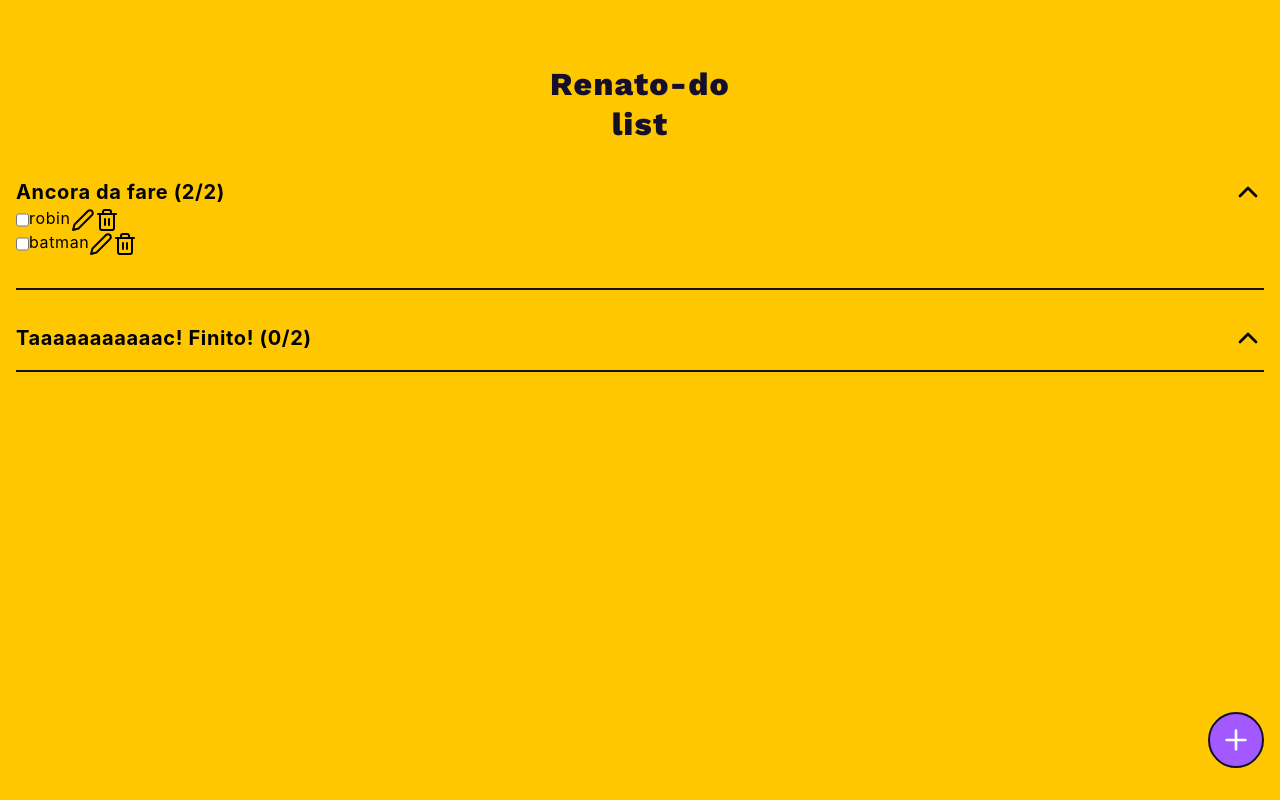
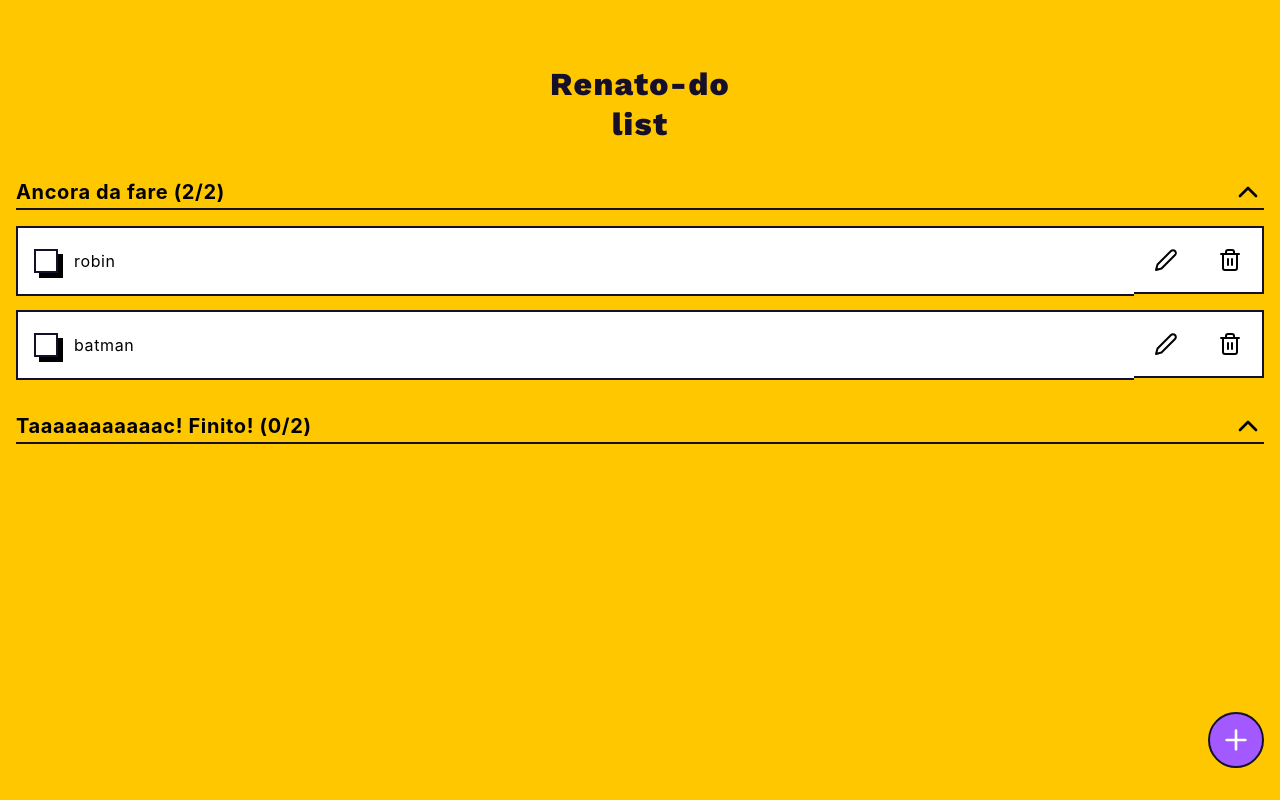
Before and after one commit to MarcoMaz/renato-do-list, a React (Create React App) app: page /main in a window 1280 px wide. Built offline with nearby package versions, Linux system fonts and the light colour scheme.

Commit message:
feat( task ): implement the styling

```diff
--- a/src/components/Task.tsx
+++ b/src/components/Task.tsx
@@ -63,17 +63,24 @@ const Task: FunctionComponent<TaskProps> = ({
   };
 
   return (
-    <li>
+    <li className="Task">
       <Checkbox
         label={label}
         value={id}
         isChecked={isCompleted}
         onChange={handleCompleteTask}
       />
-      <Link to="add-edit">
-        <Button editSign type="button" onClick={handleModifyTask} />
-      </Link>
-      <Button trashSign type="button" onClick={handleRemoveDialog} />
+      <div className="Task__buttons">
+        <Link to="add-edit" className="Task__edit">
+          <Button editSign type="button" onClick={handleModifyTask} />
+        </Link>
+        <Button
+          className="Task__trash"
+          trashSign
+          type="button"
+          onClick={handleRemoveDialog}
+        />
+      </div>
     </li>
   );
 };
--- a/src/components/core/Button.tsx
+++ b/src/components/core/Button.tsx
@@ -13,6 +13,7 @@ import {
 type AllowedButtonType = 'button' | 'submit' | 'reset';
 
 interface ButtonProps {
+  className?: string;
   label?: string;
   type: AllowedButtonType;
   isDisabled?: boolean;
@@ -25,6 +26,7 @@ interface ButtonProps {
 }
 
 const Button: FunctionComponent<ButtonProps> = ({
+  className,
   label,
   type = 'button',
   isDisabled,
@@ -36,7 +38,12 @@ const Button: FunctionComponent<ButtonProps> = ({
   onClick,
 }) => {
   return (
-    <button type={type} disabled={isDisabled} onClick={onClick}>
+    <button
+      className={className}
+      type={type}
+      disabled={isDisabled}
+      onClick={onClick}
+    >
       {arrowLeft && <FiChevronLeft data-testid="fi-chevron-left" />}
       {plusSign && <FiPlus />}
       {editSign && <FiEdit2 />}
--- a/src/components/core/Checkbox.tsx
+++ b/src/components/core/Checkbox.tsx
@@ -14,7 +14,7 @@ const Checkbox: FunctionComponent<CheckboxProps> = ({
   onChange,
 }) => {
   return (
-    <>
+    <div className="Task__checkbox">
       <input
         id={`checkbox-0${value}`}
         value={value}
@@ -23,7 +23,7 @@ const Checkbox: FunctionComponent<CheckboxProps> = ({
         type="checkbox"
       />
       <label htmlFor={`checkbox-0${value}`}>{label}</label>
-    </>
+    </div>
   );
 };
 
--- a/src/styles/basics.scss
+++ b/src/styles/basics.scss
@@ -112,14 +112,7 @@ figure {
   }
 
   &__tasksTodo {
-    border-bottom: 2px solid $ebony;
     margin-bottom: 2rem;
-    padding-bottom: 1rem;
-  }
-
-  &__tasksDone {
-    border-bottom: 2px solid $ebony;
-    padding-bottom: 1rem;
   }
 
   &__addButton {
@@ -147,6 +140,7 @@ figure {
 
 .TasksTodo__headlineWrapper {
   align-items: center;
+  border-bottom: 2px solid $ebony;
   display: flex;
   justify-content: space-between;
 
@@ -157,6 +151,7 @@ figure {
 
 .TasksDone__headlineWrapper {
   align-items: center;
+  border-bottom: 2px solid $ebony;
   display: flex;
   justify-content: space-between;
 
@@ -165,10 +160,77 @@ figure {
   }
 }
 
-.TasksTodo__tasksWrapper {
-  margin-bottom: 1rem;
+.Task {
+  justify-content: space-between;
+  margin: 1rem 0;
+
+  &:last-child {
+    margin-bottom: 0;
+  }
 }
 
-.TasksDone__tasksWrapper {
-  margin-top: 1rem;
+.Task__buttons {
+  align-items: center;
+  display: flex;
+  flex-direction: row;
 }
+
+.Task__checkbox {
+  background: $white;
+  width: 100%;
+  position: relative;
+
+  input {
+    height: 0;
+    width: 0;
+    opacity: 0;
+  }
+
+  label {
+    align-items: center;
+    border: 2px solid $ebony;
+    border-right: 0;
+    display: flex;
+    font-size: 1rem;
+    padding: 23px 16px;
+    width: 100%;
+    top: 0;
+    position: absolute;
+    padding-left: 56px;
+  }
+
+  input + label::before {
+    background: $white;
+    border: 2px solid $ebony;
+    box-shadow: 5px 5px $black;
+    content: "";
+    height: 20px;
+    width: 20px;
+    position: absolute;
+    left: 16px;
+  }
+
+  input:checked + label::after {
+    background: $heliotrope;
+    content: '';
+    height: 12px;
+    width: 12px;
+    position: absolute;
+    left: 22px;
+  }
+}
+
+.Task__edit {
+  background: $white;
+  border-bottom: 2px solid $ebony;
+  border-top: 2px solid $ebony;
+  padding: 20px;
+}
+
+.Task__trash {
+  background: $white;
+  border-bottom: 2px solid $ebony;
+  border-top: 2px solid $ebony;
+  border-right: 2px solid $ebony;
+  padding: 20px;
+}
```
